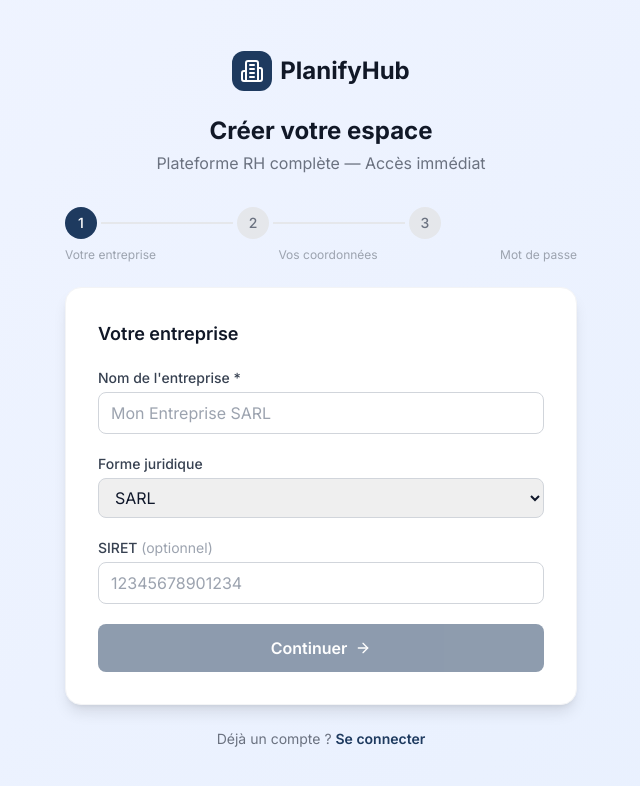
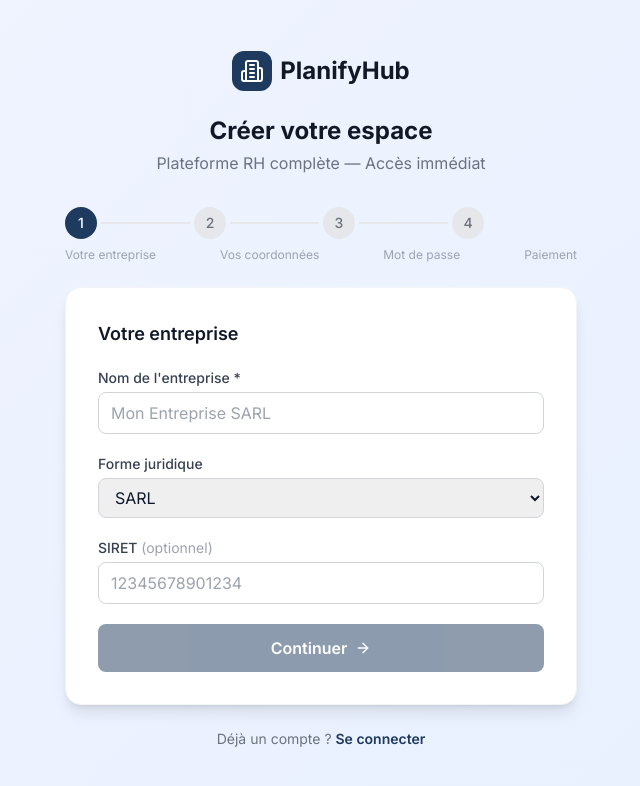
Before and after one commit to raphaelkagency-hub/planifyhub, a Next.js app: page /register in a window 1280 px wide. Shown: the top 786 px of the page, without its empty margins (319-959 px from the left). Built offline with nearby package versions, Linux system fonts and the light colour scheme.

Commit message:
feat: add 4th step 'Paiement' to registration stepper
Co-Authored-By: Claude Sonnet 4.6 <noreply@anthropic.com>

```diff
--- a/src/app/register/page.tsx
+++ b/src/app/register/page.tsx
@@ -48,6 +48,7 @@ export default function RegisterPage() {
       if (!res.ok) {
         setError(data.error ?? 'Erreur lors de la création du compte')
       } else {
+        setStep(4)
         setDone(true)
         // Auto-login puis redirection vers la page de paiement
         const result = await signIn('credentials', {
@@ -68,7 +69,7 @@ export default function RegisterPage() {
     }
   }
 
-  const STEPS = ['Votre entreprise', 'Vos coordonnées', 'Mot de passe']
+  const STEPS = ['Votre entreprise', 'Vos coordonnées', 'Mot de passe', 'Paiement']
 
   return (
     <div className="min-h-screen flex items-center justify-center p-4" style={{ background: 'linear-gradient(135deg, #f0f4ff 0%, #e8f0fe 100%)' }}>
@@ -87,7 +88,7 @@ export default function RegisterPage() {
         </div>
 
         {/* Progress */}
-        {!done && (
+        {(
           <div className="mb-6">
             <div className="flex items-center gap-1 mb-2">
               {STEPS.map((label, i) => {
@@ -101,7 +102,7 @@ export default function RegisterPage() {
                     }`} style={active ? { background: '#1e3a5f' } : {}}>
                       {done_ ? '✓' : s}
                     </div>
-                    {s < 3 && <div className={`h-0.5 flex-1 ${done_ ? 'bg-green-500' : 'bg-gray-200'}`} />}
+                    {s < STEPS.length && <div className={`h-0.5 flex-1 ${done_ ? 'bg-green-500' : 'bg-gray-200'}`} />}
                   </div>
                 )
               })}
```
